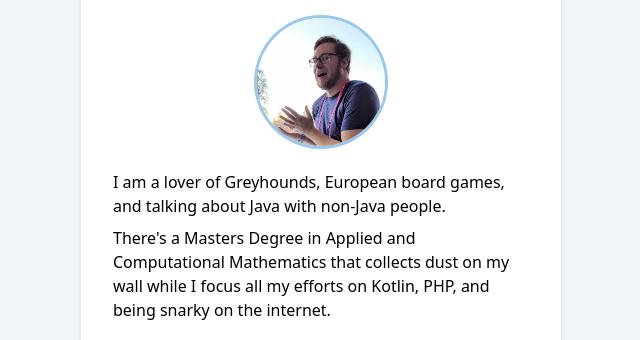
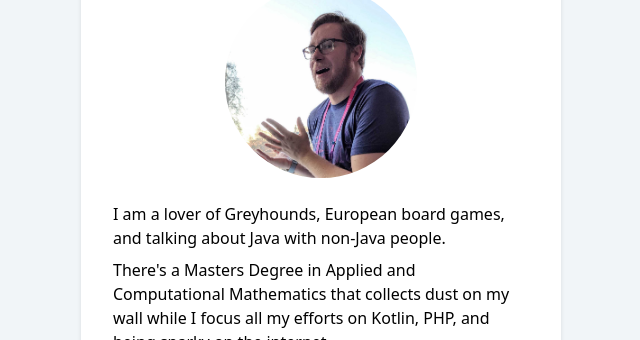
Before and after one commit to cr0wst/cr0wst.github.io, a plain HTML site: page index.html in a window 1280 px wide. Shown: the part 252-592 px from the top of the page, without its empty margins (319-959 px from the left). Drawn offline with Linux system fonts and the light colour scheme.

Commit message:
Make avatar larger and remove shadow outline.

```diff
--- a/index.html
+++ b/index.html
@@ -16,7 +16,7 @@
                     class="no-underline">Nexmo</a>
             </h2>
             <div class="flex items-center justify-center mb-6">
-                <img src="me.jpg" alt="" class="rounded-full h-32 w-32 shadow-outline">
+                <img src="me.jpg" alt="" class="rounded-full h-48 w-48">
             </div>
             <div class="flex items-center mb-6 justify-center">
                 <div class="font-hairline leading-normal">
```
